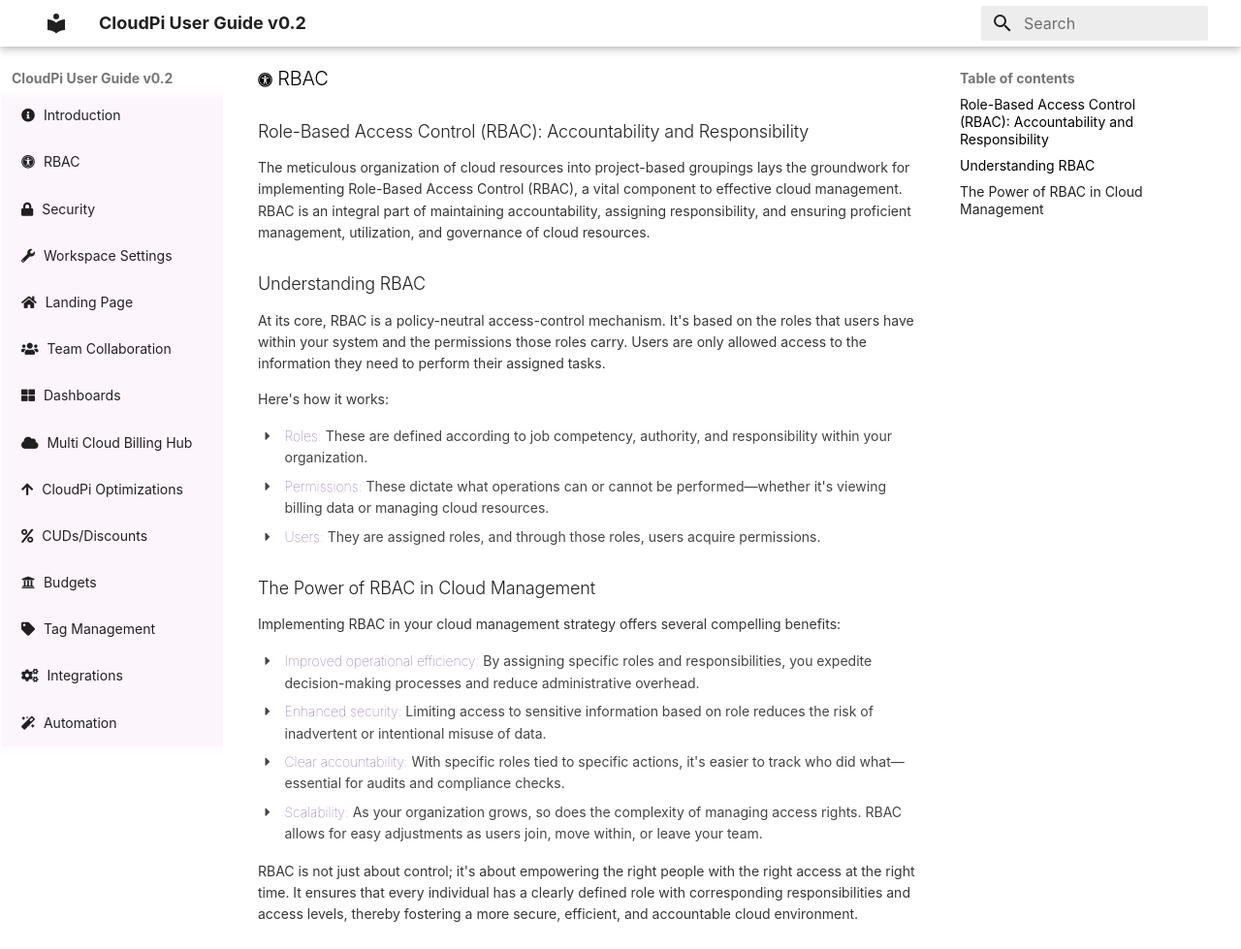
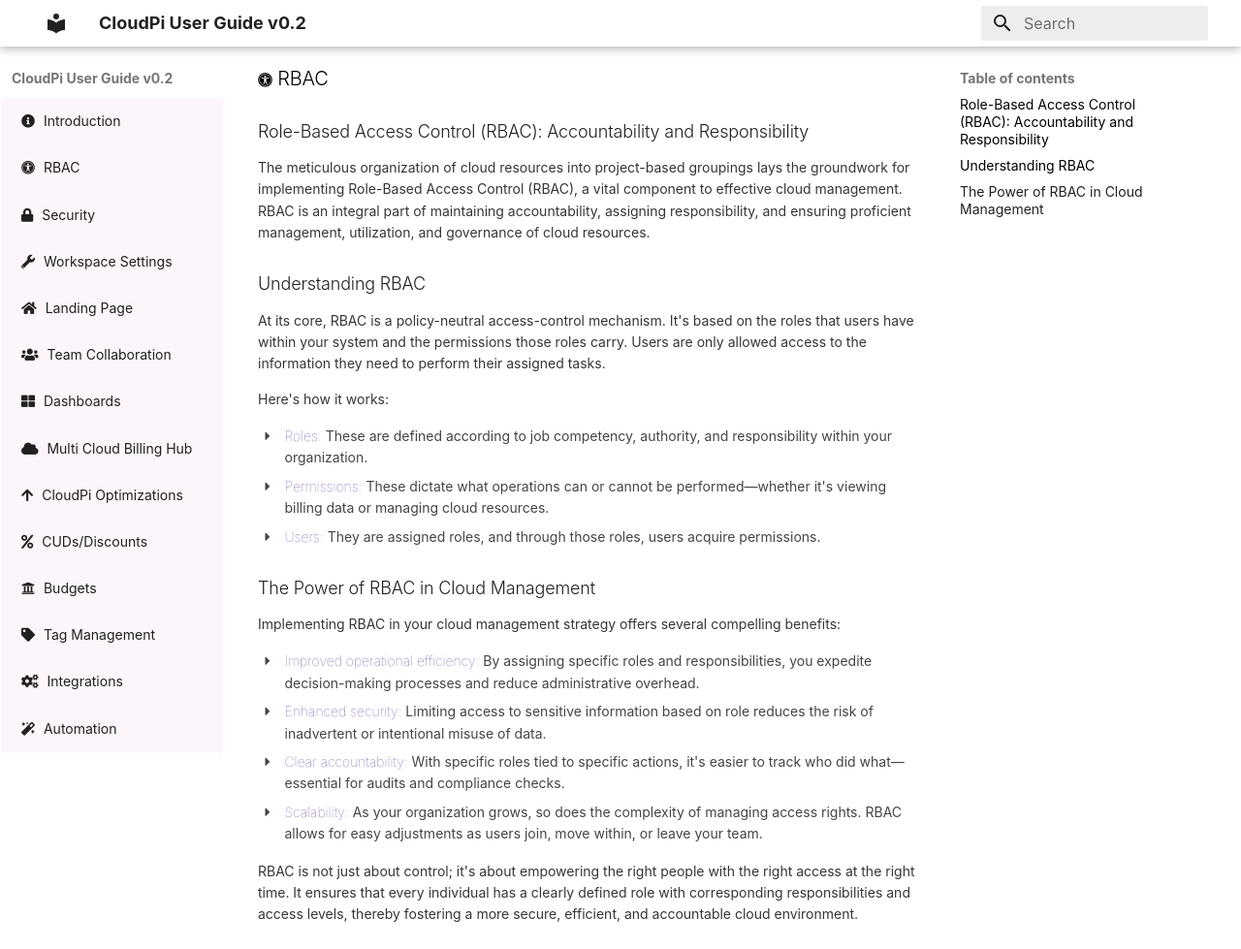
Before and after one commit to karthik-kalakada/mkdocs, an MkDocs documentation site: the page built from docs/rbac.md, in a window 1280 px wide and 979 px high. Shown: the whole window at 97% size. Built offline with MkDocs 1.6.1 and Material for MkDocs 9.7.7, drawn with Linux system fonts in a browser that asks for light colours; some web fonts are replaced.

Commit message:
menu spacing

```diff
--- a/docs/stylesheets/custom.css
+++ b/docs/stylesheets/custom.css
@@ -37,7 +37,7 @@
   }
 
   .md-nav--primary .md-nav__item:first-child {
-    margin-top: 5px;
+    margin-top: 11px;
   }
   .md-nav--secondary .md-nav__list{
     top: 0;
```
